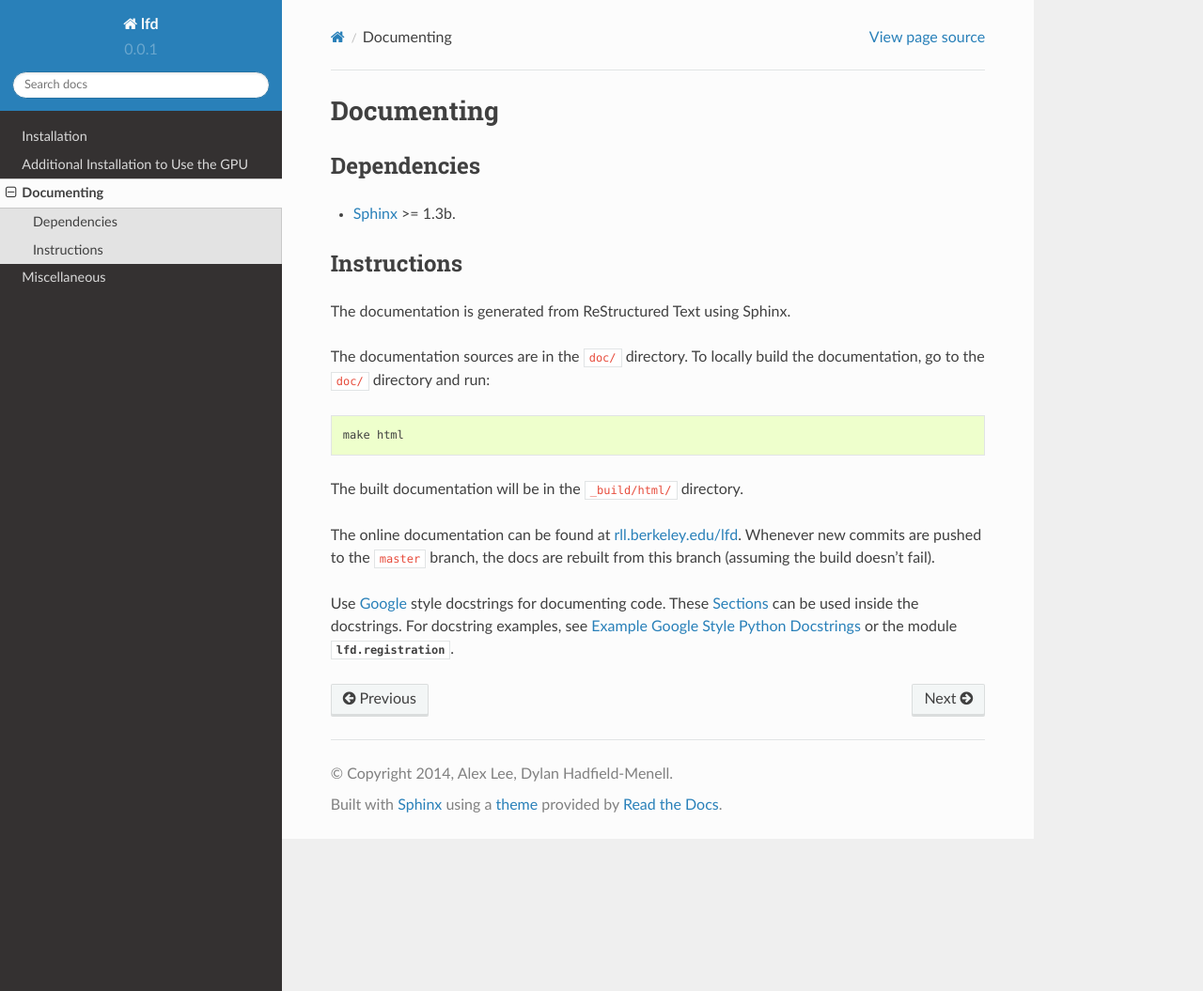
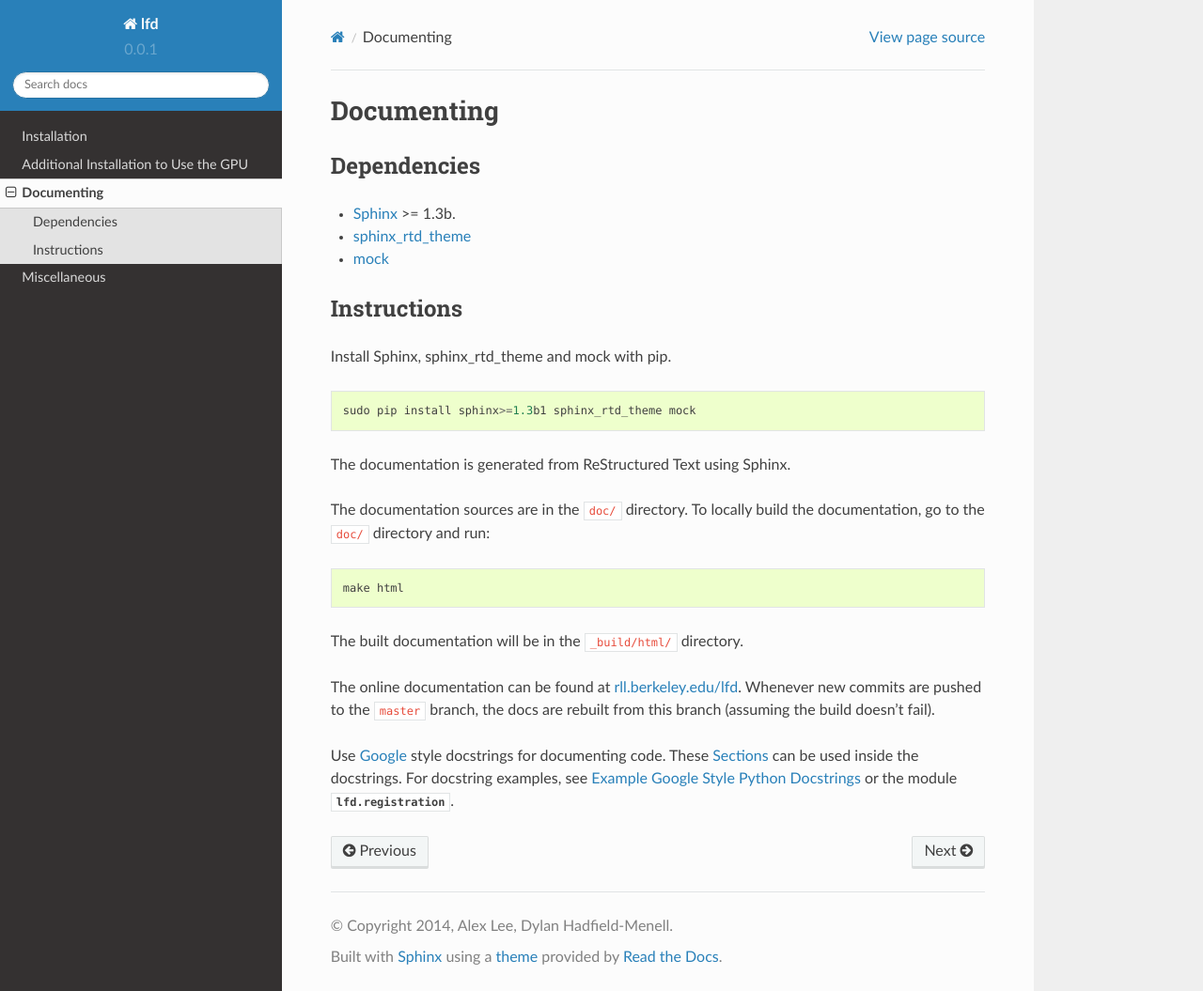
Before and after one commit to rll/lfd, a Sphinx documentation site: the page built from doc/documenting.rst, in a window 1280 px wide and 1055 px high. Shown: the whole window at 94% size. Built offline with Sphinx 7.4.7 and the Read the Docs theme 2.0.0, drawn with Linux system fonts in a browser that asks for light colours; formulas are drawn with MathJax 3.

Commit message:
Update doc dependencies

```diff
--- a/doc/documenting.rst
+++ b/doc/documenting.rst
@@ -8,10 +8,15 @@ Dependencies
 ------------
 
 -  `Sphinx <http://sphinx.pocoo.org>`_ >= 1.3b.
-
+-  `sphinx_rtd_theme <https://github.com/snide/sphinx_rtd_theme>`_
+-  `mock <https://pypi.python.org/pypi/mock>`_
 
 Instructions
 ------------
+
+Install Sphinx, sphinx_rtd_theme and mock with pip. ::
+
+	sudo pip install sphinx>=1.3b1 sphinx_rtd_theme mock
 
 The documentation is generated from ReStructured Text using Sphinx.
 
```
